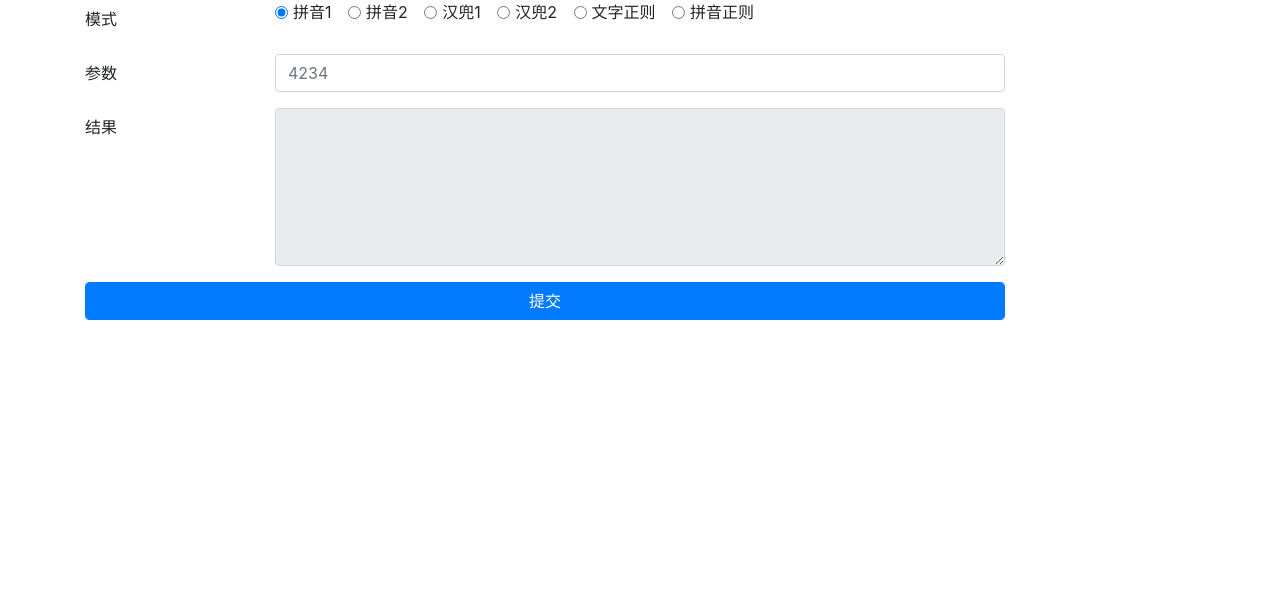
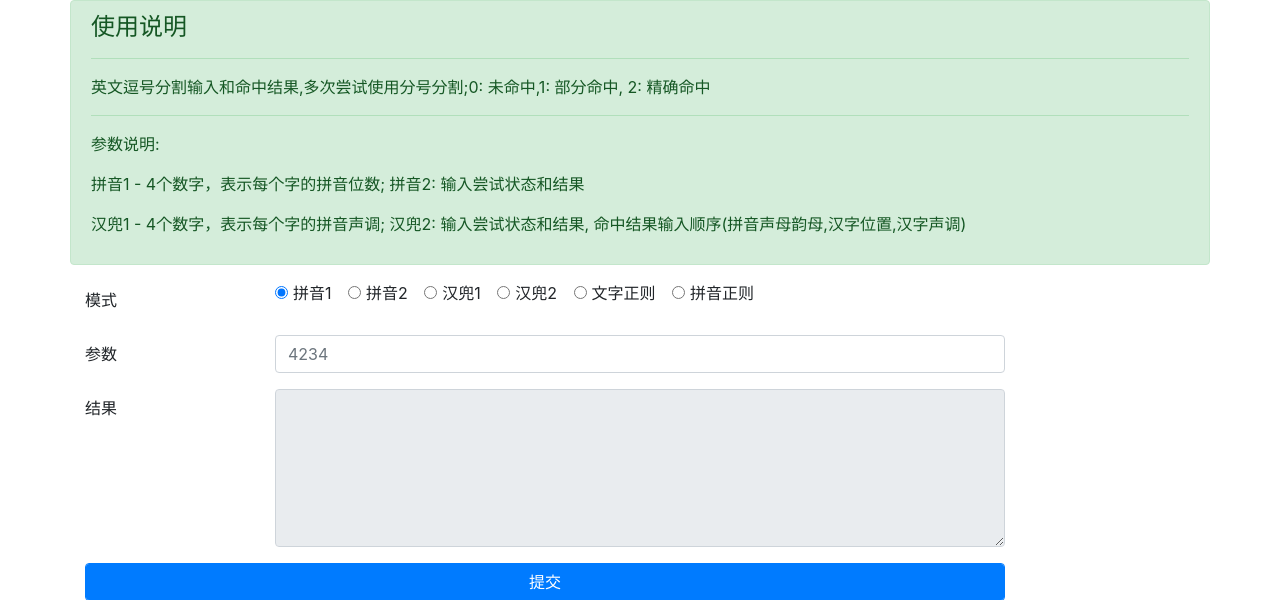
Before and after one commit to ZaneYork/chinese-wordle-tool, a Flask app: page / in a window 1280 px wide. Shown: the top 600 px of the page. Run offline with Flask 2, Linux system fonts and the light colour scheme; parts of the project's set-up code (start-up, migrations or seed data) failed here and were passed over; some libraries are stand-ins or nearby versions.

Commit message:
优化交互，重构代码

```diff
--- a/main.py
+++ b/main.py
@@ -1,12 +1,15 @@
-import sys, os
 import getopt
+import json
+import math
+import os
+import re
+import sys
+import traceback
+
 import pandas as pd
-import re
-import math
-import json
-from flask import Flask, jsonify, request, render_template
+from flask import Flask, jsonify, render_template, request
 from flask_cors import CORS
-from pypinyin import pinyin, lazy_pinyin, Style, style
+from pypinyin import Style, lazy_pinyin, style
 
 app = Flask(__name__)
 app.config['JSON_AS_ASCII'] = False
@@ -39,37 +42,6 @@ def compute_pinyin(s, style=None):
     else:
         return ' '.join(lazy_pinyin(s, style=style))
 
-def main(argv):
-    # mode = '0'
-    # parameter = '3323'
-    # mode = '1'
-    # parameter = 'bai vvv vv vvv,012 000 00 000;bai tou er xin,012 010 10 001'
-    # mode = '2'
-    # parameter = '2134'
-    mode = '3'
-    parameter = '行之有效 2134,00 11 10 00 0100 1101;各执一词 4212,00 11 12 22 0010 1022'
-    num = 6
-    try:
-        opts, args = getopt.getopt(argv, "hm:p:n:", ["mode=", "parameter=", "num="])
-    except getopt.GetoptError:
-        print('test.py -m <mode> -p <parameter> -n <num>')
-        sys.exit(2)
-    for opt, arg in opts:
-        if opt == '-h':
-            print('test.py -i <mode> -o <parameter>')
-            sys.exit()
-        elif opt in ("-m", "--mode"):
-            mode = arg
-        elif opt in ("-p", "--parameter"):
-            parameter = arg
-        elif opt in ("-n", "--num"):
-            num = int(arg)
-    all_idiom, group = filter_logic(mode, parameter)
-    if all_idiom is not None and len(group) > 0:
-        print_max_group(all_idiom, group, num)
-    else:
-        print('未找到匹配项')
-
 all_idiom = None
 
 def init():
@@ -89,158 +61,15 @@ def init():
         all_idiom['pinyin_finals'] = all_idiom.apply(lambda x: ','.join(list(lazy_pinyin(x['word'], style=Style.FINALS, strict=False))), axis=1)
         all_idiom.to_csv("all_idiom.csv")
 
-def filter_logic(mode, parameter):
-    global all_idiom
-    if mode == '0':
-        groups = all_idiom.groupby(by='pinyin_rt')
-        group = groups.get_group(int(parameter)).copy()
-        return all_idiom, group
-    elif mode == '1':
-        parameter_rst = parameter.split(';', 1)
-        if len(parameter_rst) > 1:
-            parameter_rst = parameter_rst[1]
-        else:
-            parameter_rst = ''
-        parameter = parameter.split(';')[0]
+def fetch_next_input(parameter):
+    parameter_rst = parameter.split(';', 1)
+    if len(parameter_rst) > 1:
+        parameter_rst = parameter_rst[1]
+    else:
+        parameter_rst = ''
+    parameter = parameter.split(';')[0]
+    return parameter,parameter_rst
 
-        hits = parameter.split(',')[1]
-        parameter = trim_space(parameter.split(',')[0])
-
-        count = ''.join([str(len(x)) for x in hits.split()])
-        groups = all_idiom.groupby(by='pinyin_rt')
-        group = groups.get_group(int(count)).copy()
-
-        while(True):
-            group = filter_group_mode1(parameter, group, hits)
-            if(len(group) > 1 and len(parameter_rst) > 0):
-                parameter = parameter_rst.split(';')[0]
-                parameter_rst = parameter_rst.split(';', 1)
-                if len(parameter_rst) > 1:
-                    parameter_rst = parameter_rst[1]
-                else:
-                    parameter_rst = ''
-                hits = parameter.split(',')[1]
-                parameter = trim_space(parameter.split(',')[0])
-            elif len(group) <= 0:
-                break
-            else:
-                break
-        return all_idiom, group
-    elif mode == '2':
-        four_idiom = all_idiom[all_idiom['word'].str.len() == 4]
-        group = four_idiom[four_idiom['pinyin_tone'].str.startswith(parameter)].copy()
-        return four_idiom, group
-    elif mode == '3':
-        four_idiom = all_idiom[all_idiom['word'].str.len() == 4]
-        parameter_rst = parameter.split(';', 1)
-        if len(parameter_rst) > 1:
-            parameter_rst = parameter_rst[1]
-        else:
-            parameter_rst = ''
-        parameter = parameter.split(';')[0]
-
-        hits = parameter.split(',')[1]
-        parameter = parameter.split(',')[0]
-        tones = parameter[-4:]
-        tone_hits=hits[-4:]
-        word_hits=hits[-9:-5]
-        parameter = parameter[:-5]
-        hits=hits[:-10]
-
-        group = four_idiom.copy()
-        while(True):
-            group = filter_group_model2(parameter, group, hits, tones, tone_hits, word_hits)
-            if(len(group) > 1 and len(parameter_rst) > 0):
-                parameter = parameter_rst.split(';')[0]
-                parameter_rst = parameter_rst.split(';', 1)
-                if len(parameter_rst) > 1:
-                    parameter_rst = parameter_rst[1]
-                else:
-                    parameter_rst = ''
-
-                hits = parameter.split(',')[1]
-                parameter = parameter.split(',')[0]
-                tones = parameter[-4:]
-                tone_hits=hits[-4:]
-                word_hits=hits[-9:-5]
-                parameter = parameter[:-5]
-                hits=hits[:-10]
-            elif len(group) <= 0:
-                break
-            else:
-                break
-        return four_idiom, group
-    elif mode == '4':
-        four_idiom = all_idiom[all_idiom['word'].str.len() == 4]
-        group = four_idiom[four_idiom['word'].str.count(parameter) > 0].copy()
-        return four_idiom, group
-    elif mode == '5':
-        four_idiom = all_idiom[all_idiom['word'].str.len() == 4]
-        group = four_idiom[four_idiom['pinyin_r'].str.count(parameter) > 0].copy()
-        return four_idiom, group
-    return None, None
-
-def filter_group_model2(parameter, group, hits, tones, tone_hits, word_hits):
-    group = filter_with_target_field(group, 'pinyin_tone', tones, tone_hits)
-    if len(group) <= 1:
-        return group
-    group = filter_with_target_field(group, 'word', parameter, word_hits)
-    if len(group) <= 1:
-        return group
-    hits = hits.split()
-    for i in range(4):
-        target = parameter[i]
-        targets = list()
-        targets.append(lazy_pinyin(target, style=Style.INITIALS, strict=False)[0])
-        targets.append(lazy_pinyin(target, style=Style.FINALS, strict=False)[0])
-        pinyin_hit = hits[i]
-        for j,name in enumerate(['initials', 'finals']):
-            key = 'pinyin_%s' % name
-            if pinyin_hit[j] == '0':
-                group = group[group[key].str.count('(^|[,])%s([,]|$)' + targets[j]) == 0]
-            elif pinyin_hit[j] == '1':
-                group = group[(group[key].str.count('(^|[,])%s([,]|$)' % targets[j]) > 0) & (group[key].str.count(('^(\w*,){%d}%s([,]|$)' % (i, targets[j]))) == 0)]
-            elif pinyin_hit[j] == '2':
-                group = group[group[key].str.count(('^(\w*,){%d}%s([,]|$)' % (i, targets[j]))) > 0]
-            if len(group) <= 1:
-                return group
-    return group
-
-def filter_with_target_field(group, field_name, values, value_hits):
-    includes_value = set()
-    for i in range(4):
-        if value_hits[i] == '2':
-            includes_value.add(values[i])
-    for i in range(4):
-        if value_hits[i] == '0' and values[i] not in includes_value:
-            group = group[~group[field_name].str.contains(values[i], regex=False, case=True, na=False)]
-        elif value_hits[i] == '1':
-            group = group[(group[field_name].str[i] != values[i]) & group[field_name].str.contains(values[i], regex=False, case=True, na=False)]
-            includes_value.add(values[i])
-        elif value_hits[i] == '2':
-            group = group[group[field_name].str[i] == values[i]]
-        if len(group) <= 1:
-            break
-    return group
-
-def print_max_group(all_idiom, group, num):
-    for item in get_max_group(all_idiom, group, num):
-        print(item)
-
-def get_max_group(all_idiom, group, num):
-    result = list()
-    if(len(group) == 0):
-        return result
-    group['pinyin_c'] = group.apply(lambda x: (math.log(x['frequency'], 2)/16 + 1) * len(set(trim_space(x['pinyin_r']))), axis=1)
-    ret_list = group.nlargest(num, ['pinyin_c', 'frequency']).index.tolist()
-    for i in ret_list:
-        result.append(json.loads(all_idiom.loc[i].to_json(orient = 'index',force_ascii=False)))
-    return result
-
-'''
-parameter: xxx xx xx xxx
-hits: 010 02 22 001
-'''
 def filter_group_mode1(parameter, group, hits):
     for i in range(len(parameter)):
         key0 = 'pinyin0_%d' % i
@@ -269,19 +98,183 @@ def filter_group_mode1(parameter, group, hits):
             break
     return group
 
+def filter_with_target_field(group, field_name, values, value_hits):
+    includes_value = set()
+    for i in range(4):
+        if value_hits[i] == '2':
+            includes_value.add(values[i])
+    for i in range(4):
+        if value_hits[i] == '0' and values[i] not in includes_value:
+            group = group[~group[field_name].str.contains(values[i], regex=False, case=True, na=False)]
+        elif value_hits[i] == '1':
+            group = group[(group[field_name].str[i] != values[i]) & group[field_name].str.contains(values[i], regex=False, case=True, na=False)]
+            includes_value.add(values[i])
+        elif value_hits[i] == '2':
+            group = group[group[field_name].str[i] == values[i]]
+        if len(group) <= 1:
+            break
+    return group
+
+def filter_group_model2(parameter, group, hits, tones, tone_hits, word_hits):
+    group = filter_with_target_field(group, 'pinyin_tone', tones, tone_hits)
+    if len(group) <= 1:
+        return group
+    group = filter_with_target_field(group, 'word', parameter, word_hits)
+    if len(group) <= 1:
+        return group
+    hits = hits.split()
+    for i in range(4):
+        target = parameter[i]
+        targets = list()
+        targets.append(lazy_pinyin(target, style=Style.INITIALS, strict=False)[0])
+        targets.append(lazy_pinyin(target, style=Style.FINALS, strict=False)[0])
+        pinyin_hit = hits[i]
+        for j,name in enumerate(['initials', 'finals']):
+            key = 'pinyin_%s' % name
+            if pinyin_hit[j] == '0':
+                group = group[group[key].str.count('(^|[,])%s([,]|$)' + targets[j]) == 0]
+            elif pinyin_hit[j] == '1':
+                group = group[(group[key].str.count('(^|[,])%s([,]|$)' % targets[j]) > 0) & (group[key].str.count(('^(\w*,){%d}%s([,]|$)' % (i, targets[j]))) == 0)]
+            elif pinyin_hit[j] == '2':
+                group = group[group[key].str.count(('^(\w*,){%d}%s([,]|$)' % (i, targets[j]))) > 0]
+            if len(group) <= 1:
+                return group
+    return group
+
+def filter_logic(mode, parameter):
+    global all_idiom
+    if mode == '0':
+        groups = all_idiom.groupby(by='pinyin_rt')
+        group = groups.get_group(int(parameter)).copy()
+        return all_idiom, group
+    elif mode == '1':
+        parameter, parameter_rst = fetch_next_input(parameter)
+
+        hits = parameter.split(',')[1]
+        parameter = trim_space(parameter.split(',')[0])
+
+        count = ''.join([str(len(x)) for x in hits.split()])
+        groups = all_idiom.groupby(by='pinyin_rt')
+        group = groups.get_group(int(count)).copy()
+
+        while(True):
+            group = filter_group_mode1(parameter, group, hits)
+            if(len(group) > 1 and len(parameter_rst) > 0):
+                parameter, parameter_rst = fetch_next_input(parameter)
+
+                hits = parameter.split(',')[1]
+                parameter = trim_space(parameter.split(',')[0])
+            elif len(group) <= 0:
+                break
+            else:
+                break
+        return all_idiom, group
+    elif mode == '2':
+        four_idiom = all_idiom[all_idiom['word'].str.len() == 4]
+        group = four_idiom[four_idiom['pinyin_tone'].str.startswith(parameter)].copy()
+        return four_idiom, group
+    elif mode == '3':
+        four_idiom = all_idiom[all_idiom['word'].str.len() == 4]
+
+        parameter, parameter_rst = fetch_next_input(parameter)
+
+        hits = parameter.split(',')[1]
+        parameter = parameter.split(',')[0]
+        tones = ''.join(lazy_pinyin(parameter, style="TONE_ONLY"))
+        tone_hits=hits[-4:]
+        word_hits=hits[-9:-5]
+        hits=hits[:-10]
+
+        group = four_idiom.copy()
+        while(True):
+            group = filter_group_model2(parameter, group, hits, tones, tone_hits, word_hits)
+            if(len(group) > 1 and len(parameter_rst) > 0):
+                parameter, parameter_rst = fetch_next_input(parameter)
+
+                hits = parameter.split(',')[1]
+                parameter = parameter.split(',')[0]
+                tones = ''.join(lazy_pinyin(parameter, style="TONE_ONLY"))
+                tone_hits=hits[-4:]
+                word_hits=hits[-9:-5]
+                hits=hits[:-10]
+            elif len(group) <= 0:
+                break
+            else:
+                break
+        return four_idiom, group
+    elif mode == '4':
+        four_idiom = all_idiom[all_idiom['word'].str.len() == 4]
+        group = four_idiom[four_idiom['word'].str.count(parameter) > 0].copy()
+        return four_idiom, group
+    elif mode == '5':
+        four_idiom = all_idiom[all_idiom['word'].str.len() == 4]
+        group = four_idiom[four_idiom['pinyin_r'].str.count(parameter) > 0].copy()
+        return four_idiom, group
+    return None, None
+
+def print_max_group(all_idiom, group, num):
+    for item in get_max_group(all_idiom, group, num):
+        print(item)
+
+def get_max_group(all_idiom, group, num):
+    result = list()
+    if(len(group) == 0):
+        return result
+    group['pinyin_c'] = group.apply(lambda x: (math.log(x['frequency'], 2)/16 + 1) * len(set(trim_space(x['pinyin_r']))), axis=1)
+    ret_list = group.nlargest(num, ['pinyin_c', 'frequency']).index.tolist()
+    for i in ret_list:
+        result.append(json.loads(all_idiom.loc[i].to_json(orient = 'index',force_ascii=False)))
+    return result
+
 @app.route('/predict', methods=['GET'])
 def predict():
-    mode = request.args.get('mode')
-    parameter = request.args.get('parameter')
-    if len(trim_space(parameter)) == 0:
-        return jsonify({'status': 1, 'message': '请输入参数', 'result': []})
-    all_idiom, group = filter_logic(mode, parameter)
-    result = get_max_group(all_idiom, group, 6)
-    return jsonify({'status': 0, 'message': 'success', 'result': result})
+    try:
+        mode = request.args.get('mode')
+        parameter = request.args.get('parameter')
+        if len(trim_space(parameter)) == 0:
+            return jsonify({'status': 1, 'message': '请输入参数', 'result': []})
+        all_idiom, group = filter_logic(mode, parameter)
+        result = get_max_group(all_idiom, group, 6)
+        return jsonify({'status': 0, 'message': 'success', 'result': result})
+    except:
+        traceback.print_exc()
+        return jsonify({'status': 2, 'message': '执行出错', 'result': []})
+
 
 @app.route('/', methods=['GET'])
 def index():
     return render_template('index.html')
+
+def main(argv):
+    # mode = '0'
+    # parameter = '3323'
+    # mode = '1'
+    # parameter = 'bai vvv vv vvv,012 000 00 000;bai tou er xin,012 010 10 001'
+    # mode = '2'
+    # parameter = '2134'
+    mode = '3'
+    parameter = '行之有效,00 11 10 00 0100 1101;各执一词,00 11 12 22 0010 1022'
+    num = 6
+    try:
+        opts, args = getopt.getopt(argv, "hm:p:n:", ["mode=", "parameter=", "num="])
+    except getopt.GetoptError:
+        print('test.py -m <mode> -p <parameter> -n <num>')
+        sys.exit(2)
+    for opt, arg in opts:
+        if opt == '-h':
+            print('test.py -i <mode> -o <parameter>')
+            sys.exit()
+        elif opt in ("-m", "--mode"):
+            mode = arg
+        elif opt in ("-p", "--parameter"):
+            parameter = arg
+        elif opt in ("-n", "--num"):
+            num = int(arg)
+    all_idiom, group = filter_logic(mode, parameter)
+    if all_idiom is not None and len(group) > 0:
+        print_max_group(all_idiom, group, num)
+    else:
+        print('未找到匹配项')
 
 if __name__ == '__main__':
     current_work_dir = os.path.dirname(__file__)
--- a/templates/index.html
+++ b/templates/index.html
@@ -13,6 +13,15 @@
 </head>
 
 <body>
+    <div class="container alert alert-success" role="alert">
+        <h4 class="alert-heading">使用说明</h4>
+        <hr>
+        <p>英文逗号分割输入和命中结果,多次尝试使用分号分割;0: 未命中,1: 部分命中, 2: 精确命中</p>
+        <hr>
+        <p>参数说明: </p>
+        <p>拼音1 - 4个数字，表示每个字的拼音位数; 拼音2: 输入尝试状态和结果</p>
+        <p>汉兜1 - 4个数字，表示每个字的拼音声调; 汉兜2: 输入尝试状态和结果, 命中结果输入顺序(拼音声母韵母,汉字位置,汉字声调)</p>
+    </div>
     <form id="para" class="form-horizontal container">
         <div class="form-group  row">
             <label class="col-sm-2 col-form-label">模式</label>
@@ -84,7 +93,7 @@
                         $("#parameter").attr('placeholder', '2134')
                         break
                     case '3':
-                        $("#parameter").attr('placeholder', '各执一词 4212,00 11 12 22 0010 1022')
+                        $("#parameter").attr('placeholder', '各执一词,00 11 12 22 0010 1022')
                         break
                     case '4':
                         $("#parameter").attr('placeholder', '^..之急$')
@@ -115,7 +124,7 @@
                             $('#result').val(result.message)
                         }
                     },
-                    error: function(){
+                    error: function () {
                         $('#result').val('出错了，请检查参数')
                     }
                 });
```
